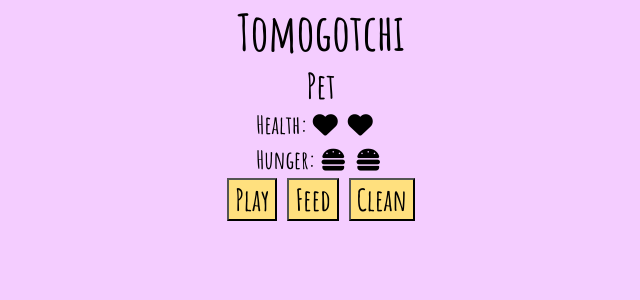
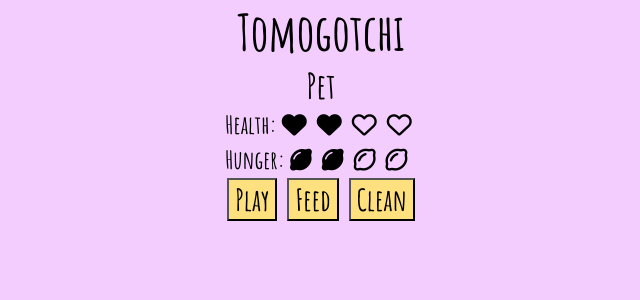
Before and after one commit to scented-wiring/react-virtual-pet, a React (Create React App) app: page / in a window 1280 px wide. Shown: the top 300 px of the page, without its empty margins (319-959 px from the left). Built offline with nearby package versions, Linux system fonts and the light colour scheme.

Commit message:
render empty icons & change burger to lemon cuz it's free

```diff
--- a/src/components/Status.js
+++ b/src/components/Status.js
@@ -8,11 +8,17 @@ const Status = ({ health, hunger }) => {
         {[...Array(health)].map((heart) => {
           return <i className="fas fa-heart"></i>;
         })}
+        {[...Array(4 - health)].map((heart) => {
+          return <i className="far fa-heart"></i>;
+        })}
       </div>
       <div class="hunger">
         Hunger:
         {[...Array(hunger)].map((burger) => {
-          return <i className="fas fa-hamburger"></i>;
+          return <i class="fas fa-lemon"></i>;
+        })}
+        {[...Array(hunger)].map((burger) => {
+          return <i class="far fa-lemon"></i>;
         })}
       </div>
     </div>
```
